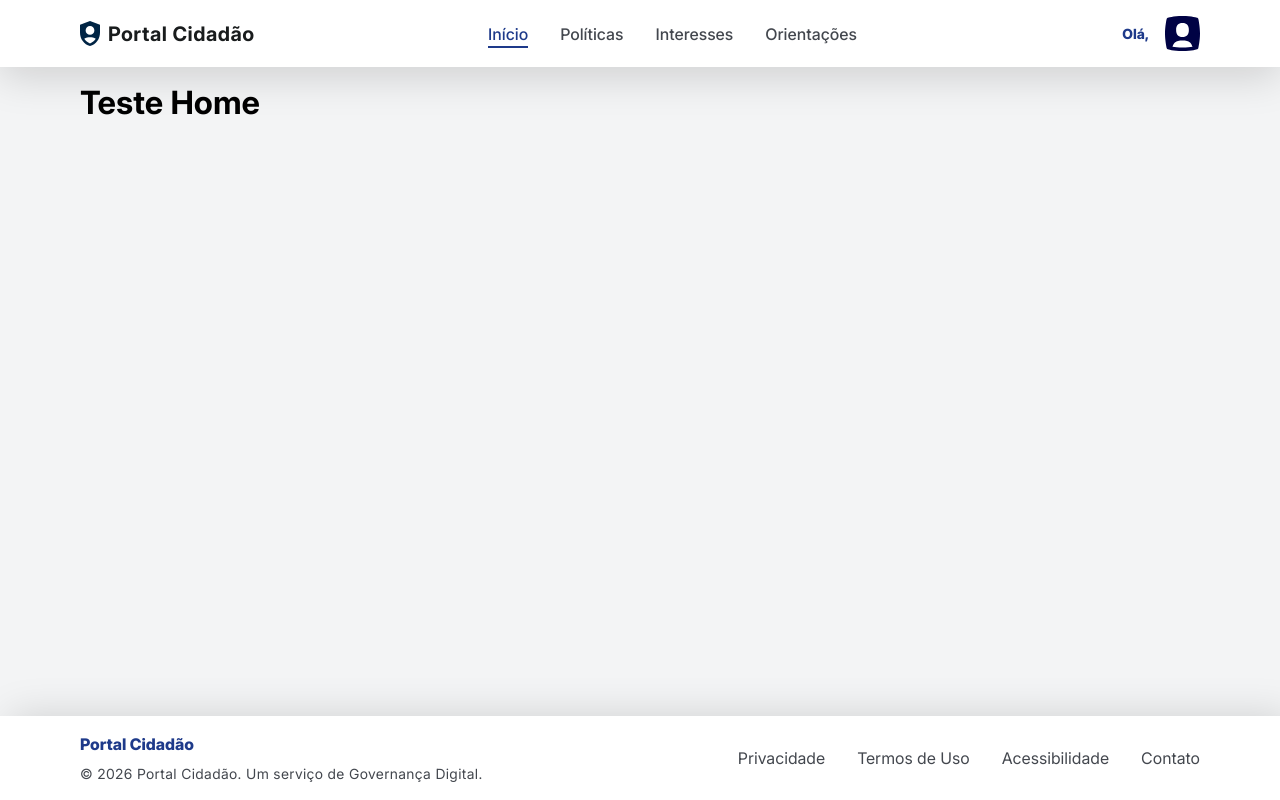
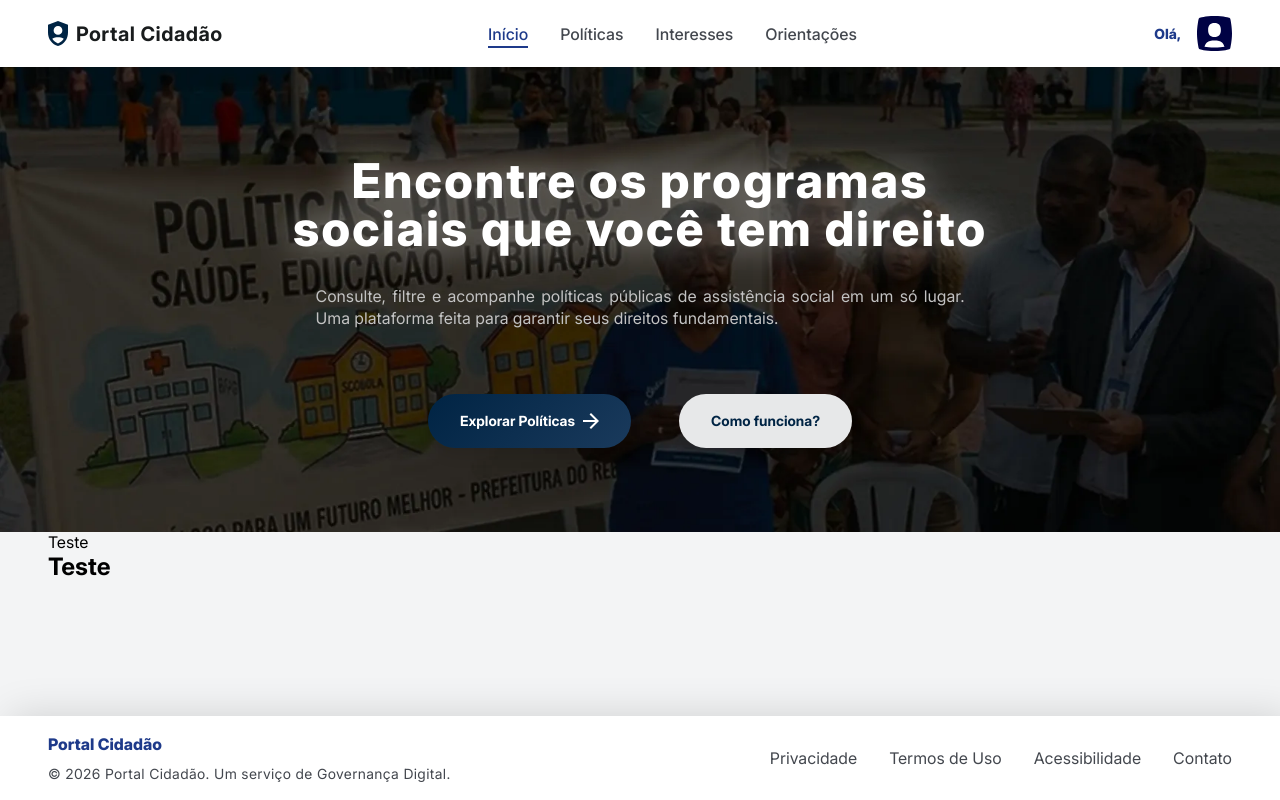
Before and after one commit to caioxdev/trabalho-teste-de-software, a Vue app: page /home in a window 1280 px wide. Built offline with nearby package versions, Linux system fonts and the light colour scheme; sample sign-in values are in the browser's storage.

Commit message:
feat: adicionar hero da home e ajustar paddings do header e footer

```diff
--- a/src/App.vue
+++ b/src/App.vue
@@ -20,9 +20,7 @@ const isAdmin = computed(() => route.matched.some(r => r.meta.role === 'admin')
     <HeaderAdmin v-if="isAdmin" />
     <Header v-else-if="!hideHeader" />
     <main class="content">
-      <div class="container">
         <router-view />
-      </div>
     </main>
     <Footer v-if="!hideFooter"/>
   </div>
@@ -42,5 +40,7 @@ body,
 
 .content {
   flex: 1;
+  display: flex;
+  flex-direction: column;
 }
 </style>
--- a/src/components/Footer.vue
+++ b/src/components/Footer.vue
@@ -26,6 +26,7 @@
 
   .container {
     @include flex(space-between, center, row, 0);
+    padding: 1rem 3rem;
   }
 
   .footer-lado-esq {
--- a/src/components/Header.vue
+++ b/src/components/Header.vue
@@ -58,6 +58,7 @@ const logout = () => {
 
   .container {
     @include flex(space-between, center, row, 0);
+    padding: 1rem 3rem;
   }
 
   .logo {
--- a/src/pages/Home.vue
+++ b/src/pages/Home.vue
@@ -1,3 +1,134 @@
+<script setup>
+import setaDireita from "@/assets/icons/seta-direita.svg";
+import { RouterLink } from "vue-router";
+</script>
+
 <template>
-  <h1>Teste Home</h1>
+  <section class="hero">
+    <div class="container-topo">
+      <h1>Encontre os programas sociais que você tem direito</h1>
+      <p>
+        Consulte, filtre e acompanhe políticas públicas de assistência social em
+        um só lugar. Uma plataforma feita para garantir seus direitos
+        fundamentais.
+      </p>
+      <div class="container-btn-topo">
+        <RouterLink id="btn-explorar-politicas" to="/politicas">
+          Explorar Políticas <img :src="setaDireita" alt="Seta direita" />
+        </RouterLink>
+        <RouterLink id="btn-como-funciona" to="/orientacoes">Como funciona?</RouterLink>
+      </div>
+    </div>
+  </section>
+  <section class="secao-busca">
+    <p>Teste</p>
+  </section>
+  <main>
+    <h2>Teste</h2>
+  </main>
 </template>
+
+<style lang="scss" scoped>
+@use "@/scss/variables.scss" as *;
+@use "@/scss/mixins.scss" as *;
+
+.hero {
+  width: 100%;
+  min-height: 465px;
+  background: url("@/assets/img/imagem-fundo-home.webp") center/cover no-repeat;
+
+  .container-topo {
+    display: flex;
+    justify-content: center;
+    align-items: center;
+    flex-direction: column;
+    margin: 0 auto;
+    max-width: 792px;
+    padding-top: 5.625rem;
+
+    h1 {
+      color: #fff;
+      font-size: 3rem;
+      font-weight: 800;
+      line-height: 100%;
+      width: 700px;
+      letter-spacing: 1.8px;
+      text-align: center;
+      position: relative;
+      z-index: 2;
+
+      &::before {
+        content: "Encontre os programas sociais que você tem direito";
+        position: absolute;
+        inset: 0;
+        z-index: -1;
+        filter: blur(18px);
+        opacity: 0.6;
+      }
+    }
+
+    p {
+      width: 649px;
+      color: #c3c3c3;
+      font-size: 1rem;
+      font-weight: 400;
+      line-height: 140%;
+      text-align: justify;
+      margin: 2rem 0 4rem;
+    }
+
+    .container-btn-topo {
+      display: flex;
+      gap: 48px;
+
+      #btn-explorar-politicas {
+        display: flex;
+        padding: 1rem 2rem;
+        justify-content: center;
+        align-items: center;
+        gap: 8px;
+        border-radius: 48px;
+        background: $button-primary;
+        box-shadow: 0 10px 15px -3px rgba(0, 0, 0, 0.1);
+
+        text-decoration: none;
+        color: #fff;
+        text-align: center;
+        font-size: 0.875rem;
+        font-weight: 700;
+        line-height: 155%;
+
+        img {
+          filter: brightness(0) invert(1);
+        }
+      }
+
+      #btn-como-funciona {
+        display: flex;
+        padding: 1rem 2rem;
+        justify-content: center;
+        align-items: center;
+        border-radius: 48px;
+        background: $button-secondary;
+        box-shadow: 0 10px 15px -3px rgba(0, 0, 0, 0.1);
+
+        text-decoration: none;
+        color: $text-brand-dark;
+        text-align: center;
+        font-size: 0.875rem;
+        font-weight: 700;
+        line-height: 155%;
+      }
+    }
+  }
+}
+
+.secao-busca {
+  @include padding-main;
+}
+
+main {
+  @include padding-main;
+}
+
+</style>
--- a/src/scss/_mixins.scss
+++ b/src/scss/_mixins.scss
@@ -6,3 +6,7 @@
   flex-direction: $direction;
   gap: $gap;
 }
+
+@mixin padding-main {
+  padding: 0 3rem;
+}
--- a/src/scss/global.scss
+++ b/src/scss/global.scss
@@ -28,11 +28,6 @@ body.login-page {
   min-height: 100vh;
   display: flex;
   flex-direction: column;
-}
-
-.container {
-  margin: 0 auto;
-  padding: 1rem 5rem;
 }
 
 @font-face {
```
